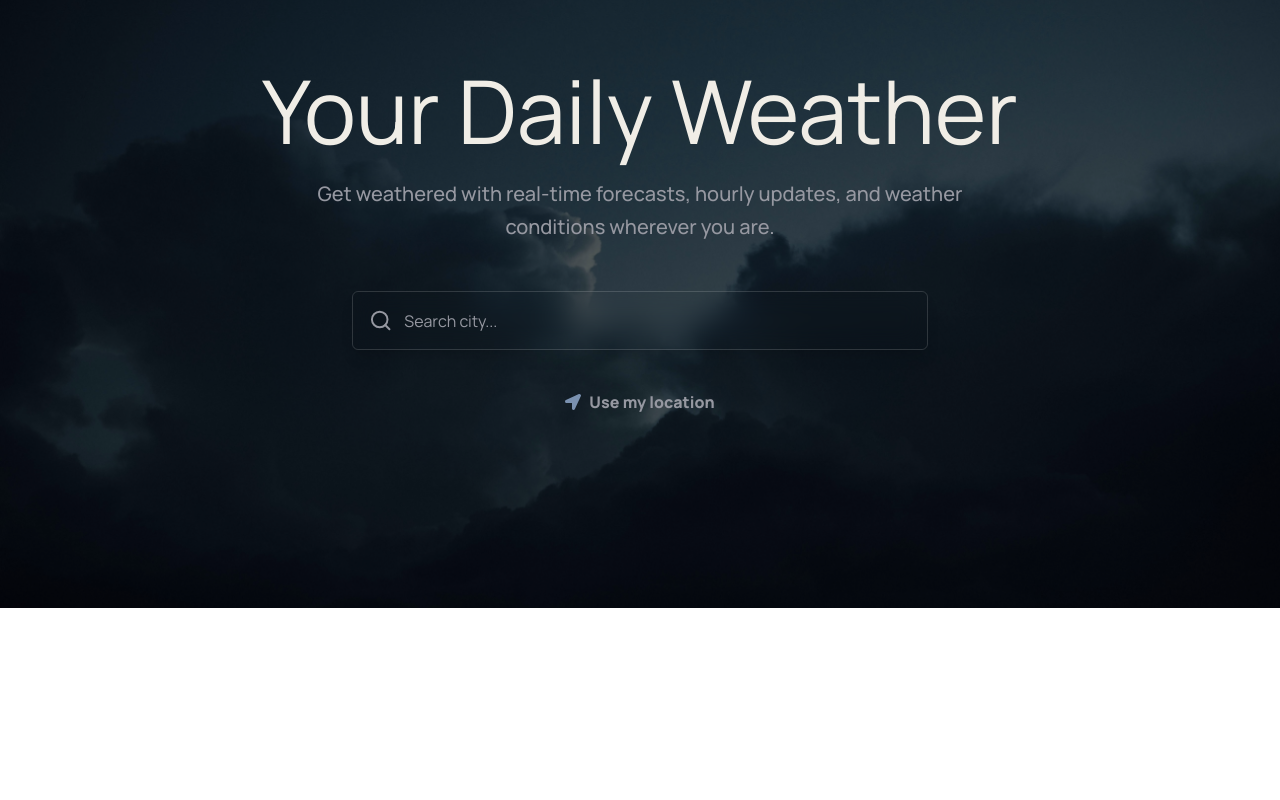
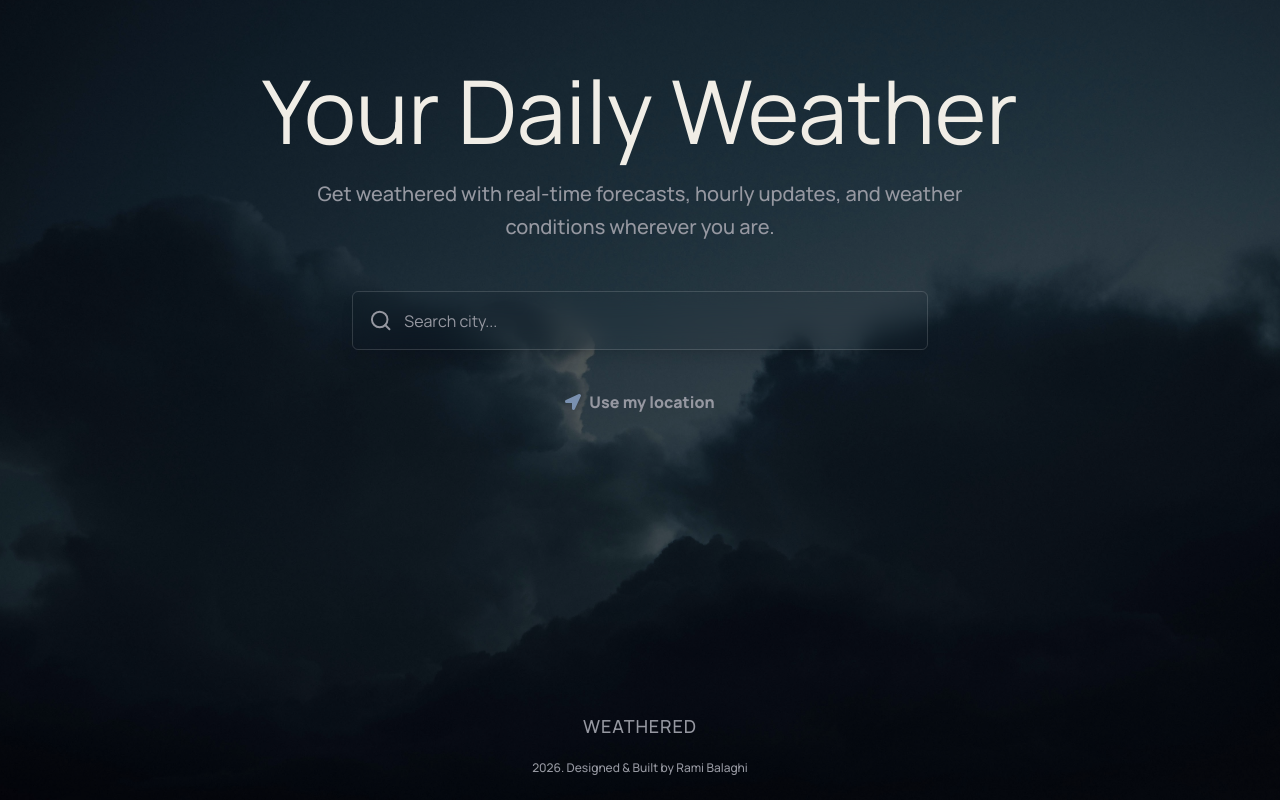
Before and after one commit to Ramirozzz/weathered, a React (Vite) app: page / in a window 1280 px wide. Shown: the part 192-992 px from the top of the page. Before the commit the page ends 800 px from the top, so only its background shows below. Built offline with nearby package versions, Linux system fonts and the light colour scheme; no server answers.

Commit message:
add Footer component

```diff
--- /dev/null
+++ b/src/components/footer/Footer.tsx
@@ -0,0 +1,20 @@
+import { FaLocationArrow } from "react-icons/fa";
+
+const Footer = () => {
+  return (
+    <div className="relative flex flex-col items-center justify-center py-6 mt-20 ">
+      <div className="flex items-center justify-between pb-1">
+        <a
+          href="/"
+          className="text-lg uppercase tracking-wider text-muted transition-opacity hover:opacity-80"
+        >
+          Weathered
+        </a>
+        {/* <Navlinks /> */}
+      </div>
+      <p className="text-xs mt-4">2026. Designed & Built by Rami Balaghi</p>
+    </div>
+  );
+};
+
+export default Footer;
--- a/src/components/layout/Layout.tsx
+++ b/src/components/layout/Layout.tsx
@@ -1,12 +1,14 @@
 import { Outlet } from "react-router-dom";
 import Navbar from "../header/Navbar";
+import Footer from "../footer/Footer";
 
 const Layout = () => {
   return (
-    <div className="relative z-10 min-h-screen overflow-x-hidden">
+    <div className="relative z-10 min-h-screen">
+      {/* Dark overlay */}
       <div className="absolute inset-0 bg-black/50" />
 
-      <div className="grid min-h-screen grid-rows-[auto_1fr_auto] px-4 md:px-8 lg:px-16">
+      <div className="relative z-10 grid min-h-screen grid-rows-[auto_1fr_auto] px-4 md:px-8 lg:px-16">
         <header>
           <Navbar />
         </header>
@@ -14,6 +16,10 @@ const Layout = () => {
         <main className="min-w-0">
           <Outlet />
         </main>
+
+        <footer>
+          <Footer />
+        </footer>
       </div>
     </div>
   );
```
